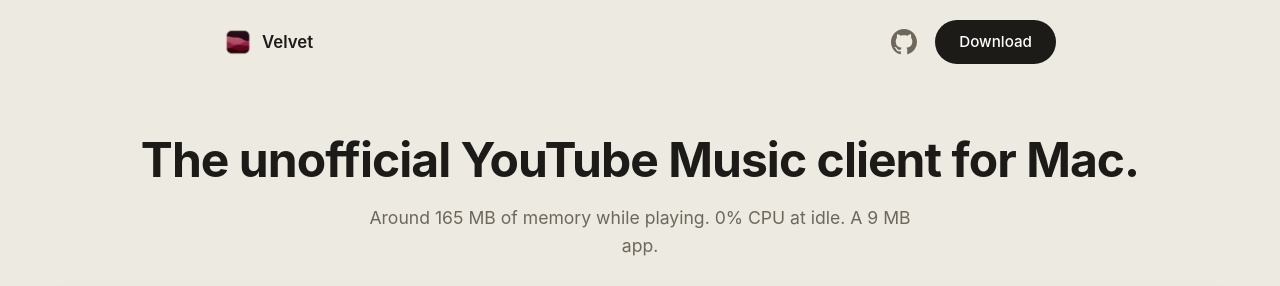
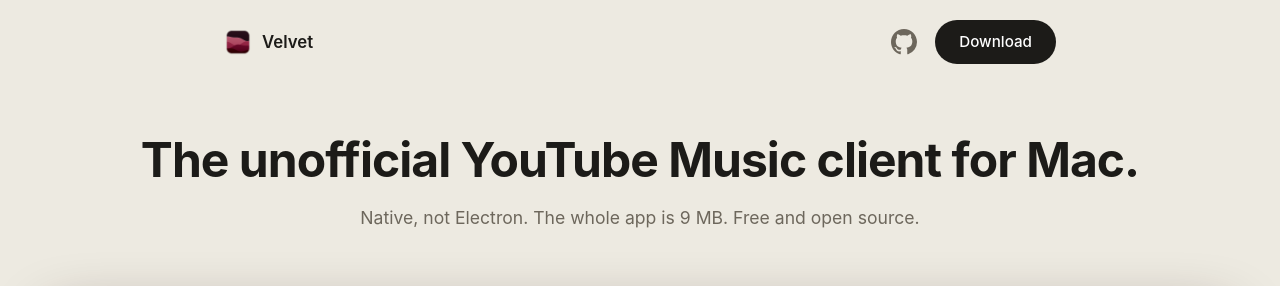
Before and after one commit to notaaryansh/velvet, a plain HTML site: page docs/index.html in a window 1280 px wide. Shown: the top 286 px of the page. Drawn offline with Linux system fonts and the light colour scheme.

Commit message:
Hero sub: drop memory claims, native + 9 MB + open source

```diff
--- a/docs/index.html
+++ b/docs/index.html
@@ -155,7 +155,7 @@
 
 <section class="hero">
   <h1>The unofficial YouTube Music client for Mac.</h1>
-  <p class="sub">Around 165 MB of memory while playing. 0% CPU at idle. A 9 MB app.</p>
+  <p class="sub">Native, not Electron. The whole app is 9 MB. Free and open source.</p>
 
   <div class="waves" aria-hidden="true">
     <div class="wave wave-back">
```
